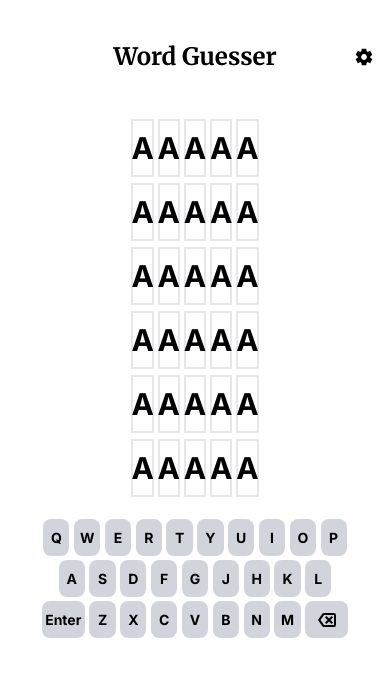
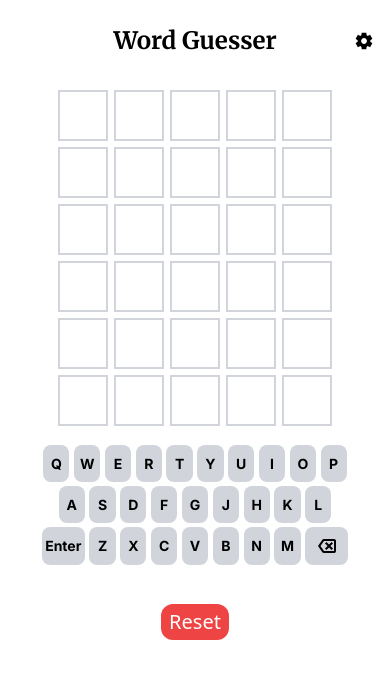
Before and after one commit to EricTheRay/Word-Guesser, a Vue app in the folder word_guesser_vue/: page / in a window 390 px wide. Shown: the top 678 px of the page. Built offline with nearby package versions, Linux system fonts and the light colour scheme.

Commit message:
Further improved layout on mobile devices. Rewrote part of WordCards component.

```diff
--- a/word_guesser_vue/src/App.vue
+++ b/word_guesser_vue/src/App.vue
@@ -6,11 +6,10 @@ import { animateClass, forceReflow } from '@/composables/Animations';
 import { useGameStateStore } from '@/stores/GameStateStore';
 import { useMessageBubbles } from '@/composables/MessageBubblesStore';
 import SettingsMenu from '@/components/SettingsMenu.vue';
-import WordCard from '@/components/WordCards.vue';
+import WordCards from '@/components/WordCards.vue';
 import Keyboard from '@/components/Keyboard.vue';
 import MessageBubbles from '@/components/MessageBubbles.vue';
 import axios from 'axios';
-import WordCards from '@/components/WordCards.vue';
 
 /* Data and Initilzation */
 
@@ -22,21 +21,15 @@ const gameState = useGameStateStore();
 
 const grades: Array<string> = ["Genius", "Magnificent", "Impressive", "Splendid", "Great", "Phew"];
 
+const wordCardsRef: Ref<any> = ref(null);
+
 const wordCardElements: Array<HTMLElement | null> = reactive(
-  [null, null, null, null, null, null]
-);
-
-const wordCardRefs: Array<any> = reactive(
   [null, null, null, null, null, null]
 );
 
 const BubblesElement: Ref<HTMLElement | null> = ref(null);
 
 const messageBubbles = useMessageBubbles('bubbles-0');
-
-const setWordCardRef = function(elem: any, idx: number): void {
-  wordCardRefs[idx] = elem;
-};
 
 onMounted(async () => {
 
@@ -45,7 +38,7 @@ onMounted(async () => {
   gameState.initializeGameState();
 
   for (let i = 0; i < gameState.rowIndex; ++i)
-    wordCardRefs[i].flipCard(800, 400);
+    wordCardsRef.value.flipCard(i, 600, 300);
 
   if (gameState.rowIndex !== 0)
     await wait(2400);
@@ -155,8 +148,6 @@ const handleWordSubmit = async function(): Promise<void> {
     return;
   }
 
-  const wordCardRef = wordCardRefs[gameState.rowIndex];
-
   const validated = gameState.validateGuess();
 
   if (validated.status === 'success') {
@@ -166,17 +157,19 @@ const handleWordSubmit = async function(): Promise<void> {
 
     if (result.status === 'submitted') {
       if (result.data.description === "word not found") {
-        wordCardRef.shiverCard('10px', 400);
+        wordCardsRef.value.shiverCard(gameState.rowIndex, '10px', 400);
         messageBubbles.push("Word not in dictionary", 3000);
       }
       else if (result.data.description === "word checked") {
         gameState.updateResultList(result.data.result);
-        gameState.toNextWordCard();
 
-        wordCardRef.flipCard(600, 300);
+        wordCardsRef.value.flipCard(gameState.rowIndex, 600, 300);
+
         await wait(1800);
 
         gameState.updateLetterList(word, result.data.result);
+
+        gameState.toNextWordCard();
 
         if (gameState.rowIndex === 6) {
           const result = await requestAnswer();
@@ -192,16 +185,18 @@ const handleWordSubmit = async function(): Promise<void> {
       }
       else if (result.data.description === "correct answer") {
         gameState.updateResultList(result.data.result);
-        gameState.toNextWordCard();
-        gameState.setComplete();
+        wordCardsRef.value.flipCard(gameState.rowIndex, 600, 300);
 
-        wordCardRef.flipCard(600, 300);
         await wait(1800);
 
         gameState.updateLetterList(word, result.data.result);
 
-        wordCardRef.bounceCard('15px', 400, 100);
+        wordCardsRef.value.bounceCard(gameState.rowIndex, '15px', 400, 100);
+
         await wait(800);
+
+        gameState.toNextWordCard();
+        gameState.setComplete();
 
         messageBubbles.push(grades[gameState.rowIndex - 1], 3000);
       }
@@ -217,7 +212,7 @@ const handleWordSubmit = async function(): Promise<void> {
     }
   }
   else if (validated.status === 'failure') {
-    wordCardRef.shiverCard('10px', 400);
+    wordCardsRef.value.shiverCard(gameState.rowIndex, '10px', 400);
     messageBubbles.push(validated.description, 3000);
   }
 
@@ -225,7 +220,12 @@ const handleWordSubmit = async function(): Promise<void> {
 };
 
 const handleLetterInput = async function(letter: string): Promise<void> {
-  gameState.inputLetter(letter);
+  const indices = gameState.inputLetter(letter);
+
+  if (indices[0] === -1)
+    return;
+
+  wordCardsRef.value.insertLetter(indices[0], indices[1], 1.05, 100);
 
   return;
 };
@@ -303,13 +303,13 @@ onBeforeUnload(() => {
 
 <template>
   <div v-bind:class="{ 'theme-light': !gameState.isDarkTheme, 'theme-dark': gameState.isDarkTheme, 'theme-normal-contrast': !gameState.isHighContrast, 'theme-high-contrast': gameState.isHighContrast }" v-cloak>
-    <div class="fixed w-screen h-screen bg-background overflow-clip sm:overflow-auto">
+    <div class="fixed w-full h-full bg-background overflow-clip sm:overflow-auto">
       <SettingsMenu class="fixed w-screen h-screen z-20 pointer-events-none" v-bind:showModal="showModal" v-on:toggle-modal="() => toggleModal()" />
 
-      <div class="py-4 sm:py-8 sm:mx-[10%] sm:my-[5%] space-y-4 sm:space-y-8 bg-main shadow-sm shadow-gray-600 sm:rounded-xl h-full sm:h-auto">
-        <nav class="grid grid-cols-5 px-4 sm:px-8 h-[10%]">
+      <div class="py-[2%] sm:py-8 sm:mx-[10%] sm:my-[10%] space-y-[4%] sm:space-y-8 bg-main shadow-sm shadow-gray-600 sm:rounded-xl h-full sm:h-auto">
+        <nav class="grid grid-cols-5 px-4 sm:px-8 h-[8%] truncate sm:h-auto">
           <div class="flex"></div>
-          <div class="col-span-3 flex justify-center items-center font-merriweather text-2xl sm:text-3xl font-bold truncate text-positive">
+          <div class="col-span-3 flex justify-center items-center font-merriweather text-2xl sm:text-3xl font-bold text-positive truncate">
             Word Guesser
           </div>
           <div class="flex justify-end items-center">
@@ -321,14 +321,16 @@ onBeforeUnload(() => {
           </div>
         </nav>
 
-        <main class="w-full h-[80%] sm:w-auto sm:h-auto space-y-4 sm:space-y-8">
-          <WordCards class="w-full min-h-[272px] h-[60%] sm:h-auto" />
+        <main class="flex w-full h-[90%] sm:w-auto sm:h-auto">
+          <div class="flex flex-col w-full h-full space-y-[5%] sm:space-y-8">
+            <WordCards class="w-full h-[70%] max-h-[336px] sm:h-auto sm:max-h-none" ref="wordCardsRef" />
 
-          <Keyboard class="w-full h-[40%] sm:h-auto" v-bind:letter-list="gameState.letterList" v-on:key-input="(key) => handleKeyboardInput(key)"/>
+            <Keyboard class="w-full h-[30%] max-h-[120px] sm:h-auto sm:max-h-none" v-bind:letter-list="gameState.letterList" v-on:key-input="(key) => handleKeyboardInput(key)"/>
 
-          <!-- <div class="w-full h-[10%] sm:h-auto flex justify-center items-center space-x-4">
-            <button type="button" class="text-xl text-white px-2 py-1 rounded-xl bg-red-500" v-on:keydown.enter.prevent="" v-on:click="(event) => resetGameState()">Reset</button>
-          </div> -->
+            <div class="w-full h-[10%] sm:h-auto flex justify-center items-center space-x-4">
+              <button type="button" class="text-xl text-white px-2 py-1 rounded-xl bg-red-500" v-on:keydown.enter.prevent="" v-on:click="(event) => resetGameState()">Reset</button>
+            </div>
+          </div>
         </main>
       </div>
     </div>
--- a/word_guesser_vue/src/components/Keyboard.vue
+++ b/word_guesser_vue/src/components/Keyboard.vue
@@ -15,7 +15,7 @@ const handleKeyClick = function(key: string): void {
 </script>
 
 <template>
-  <div class="w-full h-full max-h-[120px] sm:max-h-none">
+  <div class="">
     <div class="w-full h-full flex flex-col space-y-[1%] sm:space-y-2">
       <div class="flex justify-center w-full h-[31%] sm:h-auto">
         <div class="px-[1.5%] flex justify-center space-x-[1.5%] w-full max-w-[320px] sm:space-x-2 sm:max-w-none">
--- a/word_guesser_vue/src/components/WordCards.vue
+++ b/word_guesser_vue/src/components/WordCards.vue
@@ -8,24 +8,65 @@ import { animateClass, ClassAndStyleList } from '@/composables/Animations';
 
 const gameState = useGameStateStore();
 
-const containerElement: Ref<HTMLElement | null> = ref(null);
-
-const letterCardElements: Array<HTMLElement | null> = reactive(
-  [null, null, null, null, null]
+const wordCardElements: Array<HTMLElement | null> = reactive(
+  [null, null, null, null, null, null]
 );
 
-const letterCardDynamicLists: Array<ClassAndStyleList> = reactive(
-  [new ClassAndStyleList(), new ClassAndStyleList(), new ClassAndStyleList(), new ClassAndStyleList(), new ClassAndStyleList()]
+const letterCardElements: Array<Array<HTMLElement | null>> = reactive(
+  [
+    [null, null, null, null, null],
+    [null, null, null, null, null],
+    [null, null, null, null, null],
+    [null, null, null, null, null],
+    [null, null, null, null, null],
+    [null, null, null, null, null]
+  ]
 );
 
-// onMounted(() => {
-//   containerElement.value = document.querySelector(`#word-card-${props.rowIndex}`);
+onMounted(() => {
+  for (let i = 0; i < 6; ++i) {
+    wordCardElements[i] = document.querySelector(`#word-card-${i}`);
+    for (let j = 0; j < 5; ++j) {
+      letterCardElements[i][j] = document.querySelector(`#word-card-${i} #letter-${j}`);
+    }
+  }
+});
 
-//   for (let i: number = 0; i < 5; ++i)
-//     letterCardElements[i] = document.querySelector(`#word-card-${props.rowIndex} #letter-${i}`);
-// });
+/* Classes and Styling */
 
-/* Animation Renderers */
+const getLetterCardClass = function(rowIndex:number, colIndex: number): Array<string> {
+  const classList: Array<string> = [];
+
+  if (gameState.isFlipped[rowIndex][colIndex] === false) {
+    if (gameState.guessList[rowIndex][colIndex] === ' ') {
+      classList.push('border-empty');
+    }
+    else {
+      classList.push('border-inserted');
+    }
+
+    classList.push('text-positive');
+  }
+  else {
+    if (gameState.resultList[rowIndex][colIndex] === 'correct') {
+      classList.push('bg-correct');
+      classList.push('border-correct');
+      classList.push('text-flipped-colored');
+    }
+    else if (gameState.resultList[rowIndex][colIndex] === 'present') {
+      classList.push('bg-present');
+      classList.push('border-present');
+      classList.push('text-flipped-colored');
+    }
+    else if (gameState.resultList[rowIndex][colIndex] === 'absent') {
+      classList.push('bg-absent');
+      classList.push('border-absent');
+      classList.push('text-flipped-uncolored');
+    }
+  }
+
+  return classList;
+};
 
 // const addToDynamicList = function(list: ClassAndStyleList, duration: number, dynamicCLass: string, dynamicStyles: Record<string, string>): void {
 
@@ -47,9 +88,17 @@ const letterCardDynamicLists: Array<ClassAndStyleList> = reactive(
 //   );
 // };
 
-const insertLetter = function(idx: number, amplitude: number, duration: number): void {
+// const getCardDynamicStyle = function(colIndex: number): Record<string, string> {
+//   const styleList: Record<string, string> = { ...letterCardDynamicLists[colIndex].styleList };
+
+//   return styleList;
+// };
+
+/* Animation Renderers */
+
+const insertLetter = function(rowIndex: number, colIndex: number, amplitude: number, duration: number): void {
   animateClass(
-    letterCardElements[idx]!,
+    letterCardElements[rowIndex][colIndex]!,
     duration,
     'animate-inflate',
     {
@@ -61,68 +110,13 @@ const insertLetter = function(idx: number, amplitude: number, duration: number):
   return;
 };
 
-const eraseLetter = function(idx: number): void {
+const eraseLetter = function(rowIndex: number, colIndex: number): void {
   return;
 };
 
-// for (let i = 0; i < 5; ++i) {
-//   watch(
-//     () => gameState.guessList[props.rowIndex][i],
-//     (newValue) => {
-//       if (newValue !== ' ')
-//         insertLetter(i, 1.05, 100);
-
-//       else
-//         eraseLetter(i);
-
-//       return;
-//     }
-//   );
-// }
-
-// const getCardDynamicClass = function(colIndex: number): Array<string> {
-//   const classList: Array<string> = [];
-
-//   if (gameState.isFlipped[props.rowIndex][colIndex] === false) {
-//     if (gameState.guessList[props.rowIndex][colIndex] === ' ') {
-//       classList.push('border-empty');
-//     }
-//     else {
-//       classList.push('border-inserted');
-//     }
-
-//     classList.push('text-positive');
-//   }
-//   else {
-//     if (gameState.resultList[props.rowIndex][colIndex] === 'correct') {
-//       classList.push('bg-correct');
-//       classList.push('border-correct');
-//       classList.push('text-flipped-colored');
-//     }
-//     else if (gameState.resultList[props.rowIndex][colIndex] === 'present') {
-//       classList.push('bg-present');
-//       classList.push('border-present');
-//       classList.push('text-flipped-colored');
-//     }
-//     else if (gameState.resultList[props.rowIndex][colIndex] === 'absent') {
-//       classList.push('bg-absent');
-//       classList.push('border-absent');
-//       classList.push('text-flipped-uncolored');
-//     }
-//   }
-
-//   return classList;
-// };
-
-// const getCardDynamicStyle = function(colIndex: number): Record<string, string> {
-//   const styleList: Record<string, string> = { ...letterCardDynamicLists[colIndex].styleList };
-
-//   return styleList;
-// };
-
-const shiverCard = function(amplitude: string, duration: number): void {
+const shiverCard = function(rowIndex: number, amplitude: string, duration: number): void {
   animateClass(
-    containerElement.value!,
+    wordCardElements[rowIndex]!,
     duration,
     'animate-shiver',
     {
@@ -132,7 +126,7 @@ const shiverCard = function(amplitude: string, duration: number): void {
   );
 };
 
-const flipCard = function(duration: number, increment: number) {
+const flipCard = function(rowIndex: number, duration: number, increment: number) {
 
   const flipLetterCard = function(colIndex: number) {
 
@@ -140,7 +134,7 @@ const flipCard = function(duration: number, increment: number) {
       return;
 
     animateClass(
-      letterCardElements[colIndex]!,
+      letterCardElements[rowIndex][colIndex]!,
       duration,
       'animate-flip-x',
       {
@@ -148,12 +142,12 @@ const flipCard = function(duration: number, increment: number) {
       }
     );
 
-    // setTimeout(
-    //   () => {
-    //     gameState.flip(props.rowIndex, colIndex);
-    //   },
-    //   duration / 2
-    // );
+    setTimeout(
+      () => {
+        gameState.flip(rowIndex, colIndex);
+      },
+      duration / 2
+    );
 
     setTimeout(
       () => {
@@ -168,7 +162,7 @@ const flipCard = function(duration: number, increment: number) {
   return;
 };
 
-const bounceCard = function(amplitude: string, duration: number, increment: number): void {
+const bounceCard = function(rowIndex: number, amplitude: string, duration: number, increment: number): void {
 
   const bounceLetterCard = function(colIndex: number) {
 
@@ -176,7 +170,7 @@ const bounceCard = function(amplitude: string, duration: number, increment: numb
       return;
 
     animateClass(
-      letterCardElements[colIndex]!,
+      letterCardElements[rowIndex][colIndex]!,
       duration,
       'animate-bounce',
       {
@@ -208,23 +202,24 @@ defineExpose({
 </script>
 
 <template>
-  <div class="flex justify-center">
-    <div class="p-1.5 sm:p-0 flex flex-col space-y-1.5 sm:space-y-2">
+  <div class="">
+    <div class="w-full h-full sm:w-auto sm:h-auto sm:max-h-none flex flex-col space-y-[1.5%] sm:space-y-2">
       <div
-        v-for="i in 6"
-        v-bind:id="`word-card-${i - 1}`"
+        v-for="i in [0, 1, 2, 3, 4, 5]"
+        v-bind:id="`word-card-${i}`"
         class="flex w-full h-[16%] sm:h-auto justify-center"
       >
-        <div class="flex justify-center w-full max-w-[272px] sm:max-w-none space-x-1 sm:space-x-2">
+        <div class="flex justify-center w-full max-w-[280px] sm:max-w-none space-x-[2%] sm:space-x-2">
           <div
-            class="w-[15%] h-full sm:w-auto sm:h-auto"
-            v-for="j in 5"
-            v-bind:id="'letter-' + (j - 1)"
+            class="w-[18%] h-full sm:w-auto sm:h-auto"
+            v-for="j in [0, 1, 2, 3, 4]"
+            v-bind:id="`letter-${j}`"
           >
             <div
               class="flex justify-center items-center font-inter font-bold text-3xl w-full h-full sm:w-12 sm:h-12 border-2"
+              v-bind:class="getLetterCardClass(i, j)"
             >
-            {{ 'A' }}
+              {{ gameState.guessList[i][j] }}
             </div>
           </div>
         </div>
--- a/word_guesser_vue/src/stores/GameStateStore.ts
+++ b/word_guesser_vue/src/stores/GameStateStore.ts
@@ -198,13 +198,15 @@ export const useGameStateStore = defineStore('gameState', () => {
     return;
   };
 
-  const inputLetter = function(letter: string): void {
+  const inputLetter = function(letter: string): [number, number] {
     if (isComplete.value === true || colIndex.value === 5)
-      return;
+      return [-1, -1];
+
+    const indices: [number, number] = [rowIndex.value, colIndex.value];
 
     guessList[rowIndex.value][colIndex.value++] = letter;
 
-    return;
+    return indices;
   };
 
   const eraseLetter = function(): void {
```
Also changed, not shown: 1 other file (tests, documents, lock files or other folders).
